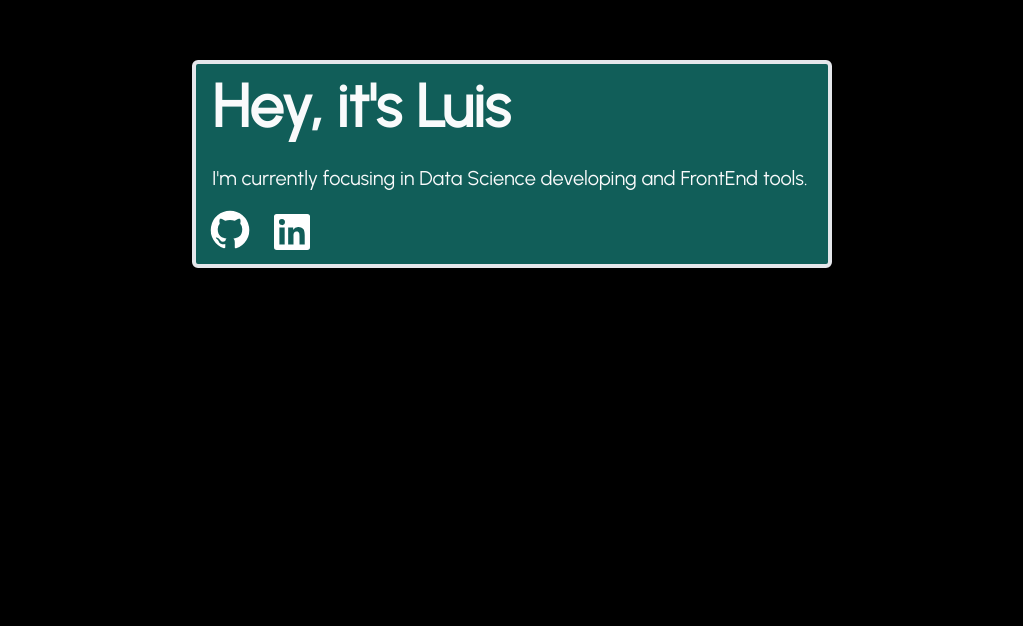
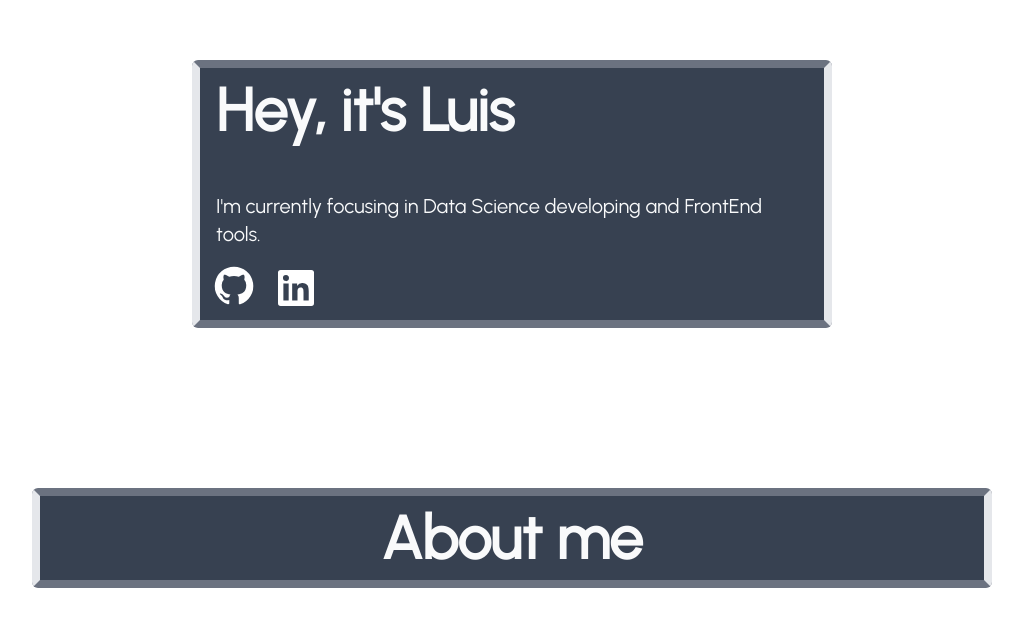
Before and after one commit to bashlui/portfolio, a Next.js app: page / in a window 1280 px wide. Shown: the part 260-886 px from the top of the page, without its empty margins (128-1151 px from the left). Before the commit the page ends 800 px from the top, so only its background shows below. Built offline with nearby package versions, Linux system fonts and the light colour scheme.

Commit message:
About me section

```diff
--- a/components/Hero.js
+++ b/components/Hero.js
@@ -1,7 +1,8 @@
  export const Hero = () => {
     return (
-            <div className="bg-teal-800 rounded-md border-4 animate-fade-in-left">
+            <div className="bg-gray-700 rounded-md border-8 border-y-gray-500 animate-fade-in-left">
                 <h1 className="text-gray-50 text-left py-3 px-4">Hey, it's Luis</h1>
+                <button className="left-1"></button>
                     <p className="text-gray-50 text-left py-4 px-4">
                         I'm currently focusing in Data Science developing and FrontEnd tools.
                     </p>
--- a/components/Info.js
+++ b/components/Info.js
@@ -1,5 +1,7 @@
 export const Info = () => {
     return (
-        <h1>Hola</h1>
+        <div className="bg-gray-700 rounded-md border-8 border-y-gray-500 animate-fade-in-left">
+            <h1 className="text-gray-50 py-3 px-4 text-center">About me</h1>
+        </div>
     );
 }
--- a/pages/_document.js
+++ b/pages/_document.js
@@ -2,10 +2,10 @@ import { Html, Head, Main, NextScript } from "next/document";
 
 export default function Document() {
   return (
-    <Html lang="en">
+    <Html lang="en" className="dark">
       <Head />
       <link href="https://fonts.googleapis.com/css2?family=Urbanist&display=swap" rel="stylesheet" />
-      <body className="bg-black">
+      <body className="dark:bg-slate-900">
         <Main />
         <NextScript />
       </body>
--- a/pages/index.js
+++ b/pages/index.js
@@ -1,11 +1,17 @@
-import { Hero, Info } from "@/components/Hero";
-import React from 'react'
+import React from "react";
+import { Hero } from "@/components/Hero";
+import { Info } from "@/components/Info";
 
 const index = () => {
   return (
-    <div className="px-40 pt-40 m-40">
-      <Hero />
+    <div>
+      <div className="flex-auto px-40 pt-40 m-40">
+        <Hero />
       </div>
+      <div className="flex-auto px-50 pt-50 m-40">
+        <Info />
+      </div>
+    </div>
   );
 };
 
```
